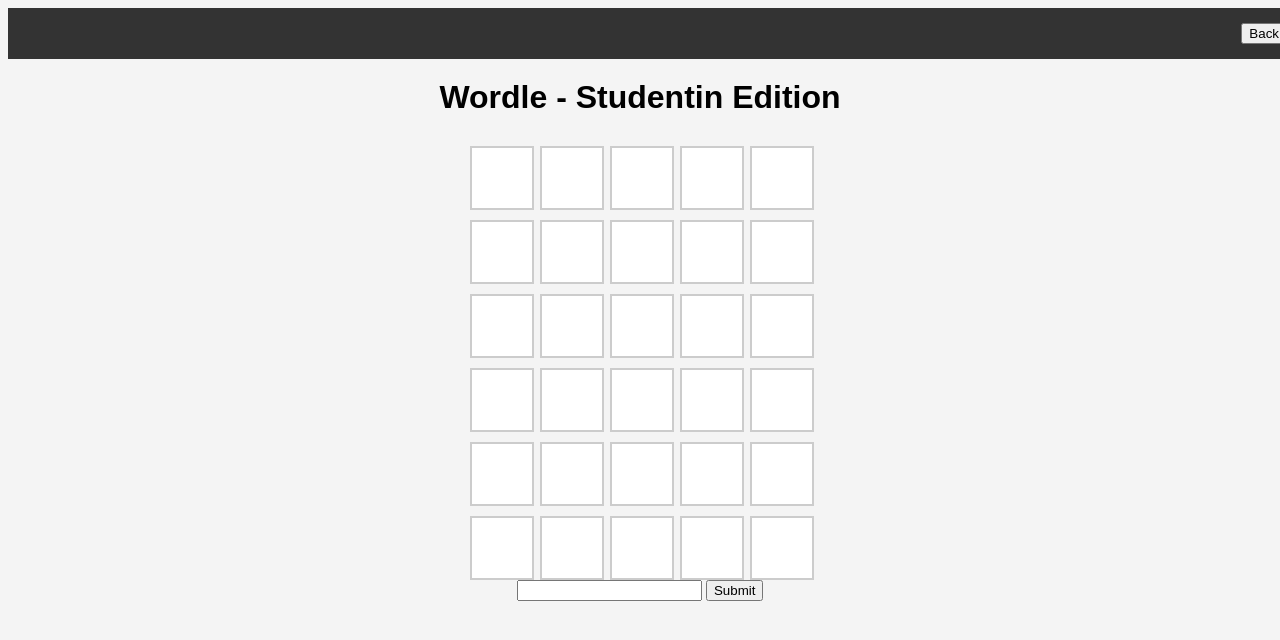
After one commit to Andur909/Student-in, a Flask app: template Senior/templates/wordle.html in a window 1280 px wide. The commit adds this page. Shown: the top 640 px of the page. Run offline with Flask 3, Linux system fonts and the light colour scheme; the template is opened without the code that fills it, so the values that code supplies are empty.

Commit message:
Added Wordle HTML

```diff
--- a/Senior/templates/main.html
+++ b/Senior/templates/main.html
@@ -15,7 +15,7 @@
 				<h1>Welcome to Studentin</h1>
 			</div>
 			<div id="buttons_div">
-				<button>Games</button><br>
+				<button id="btn_games">Games</button><br>
 				<button>Converter</button><br>
 				<button>Calculator</button><br>
 				<button>About</button>
--- /dev/null
+++ b/Senior/templates/wordle.html
@@ -0,0 +1,64 @@
+<!DOCTYPE html>
+<html lang="en">
+<head>
+  <script src="../static/wordle.js"></script>
+  <title>Studentin Wordle</title>
+  <link rel="stylesheet" href="../static/wordle.css">
+</head>
+<body>
+  <div id="top_div">
+				<div id="username_div">
+					<button id="btn_back">Back</button>
+				</div>
+			</div>
+  <h1>Wordle - Studentin Edition</h1>
+
+  <div id="board">
+    <!-- 0 -->
+    <div class="tile" id="tile-0-0"></div>
+    <div class="tile" id="tile-0-1"></div>
+    <div class="tile" id="tile-0-2"></div>
+    <div class="tile" id="tile-0-3"></div>
+    <div class="tile" id="tile-0-4"></div>
+
+    <!-- 1 -->
+    <div class="tile" id="tile-1-0"></div>
+    <div class="tile" id="tile-1-1"></div>
+    <div class="tile" id="tile-1-2"></div>
+    <div class="tile" id="tile-1-3"></div>
+    <div class="tile" id="tile-1-4"></div>
+
+    <!--  2 -->
+    <div class="tile" id="tile-2-0"></div>
+    <div class="tile" id="tile-2-1"></div>
+    <div class="tile" id="tile-2-2"></div>
+    <div class="tile" id="tile-2-3"></div>
+    <div class="tile" id="tile-2-4"></div>
+
+    <!-- 3 -->
+    <div class="tile" id="tile-3-0"></div>
+    <div class="tile" id="tile-3-1"></div>
+    <div class="tile" id="tile-3-2"></div>
+    <div class="tile" id="tile-3-3"></div>
+    <div class="tile" id="tile-3-4"></div>
+
+    <!-- 4 -->
+    <div class="tile" id="tile-4-0"></div>
+    <div class="tile" id="tile-4-1"></div>
+    <div class="tile" id="tile-4-2"></div>
+    <div class="tile" id="tile-4-3"></div>
+    <div class="tile" id="tile-4-4"></div>
+
+    <!--  5 -->
+    <div class="tile" id="tile-5-0"></div>
+    <div class="tile" id="tile-5-1"></div>
+    <div class="tile" id="tile-5-2"></div>
+    <div class="tile" id="tile-5-3"></div>
+    <div class="tile" id="tile-5-4"></div>
+  </div>
+
+  <input type="text" id="btn_input" maxlength="5">
+  <button id="btn_submit">Submit</button>
+  <p id="message"></p>
+</body>
+</html>
```
